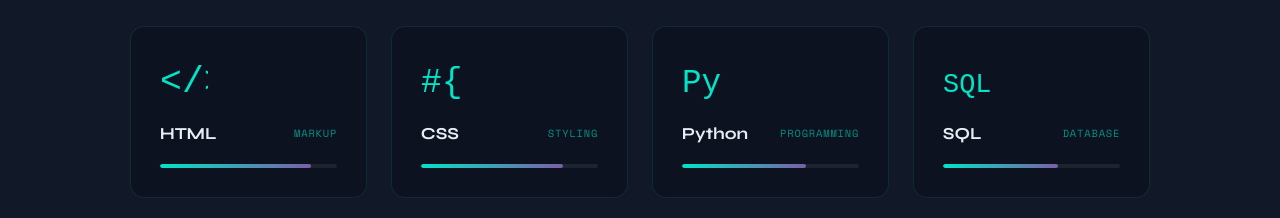
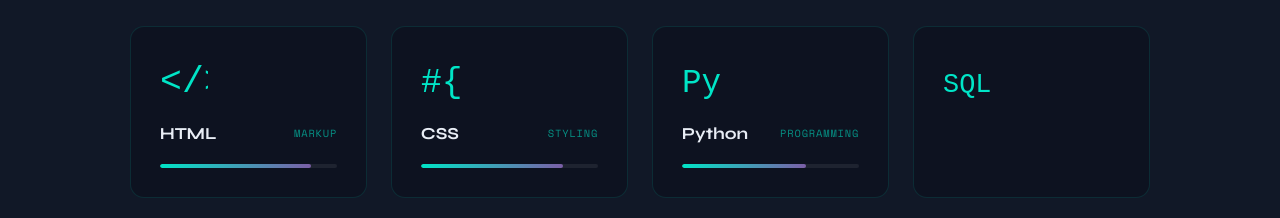
Before and after one commit to praveenkumar-source/praveen-portofolio, a website: page index.html in a window 1280 px wide. Shown: the part 1840-2058 px from the top of the page. Drawn offline with nearby package versions, Linux system fonts and the light colour scheme.

```diff
--- a/index.html
+++ b/index.html
@@ -189,14 +189,7 @@
           <div class="skill-icon-wrap">
             <svg viewBox="0 0 50 50" fill="none"><text y="38" font-size="28" font-family="monospace">SQL</text></svg>
           </div>
-          <div class="skill-info">
-            <span class="skill-name">SQL</span>
-            <span class="skill-tag">Database</span>
-          </div>
-          <div class="skill-bar-wrap"><div class="skill-bar" style="--w:65%"></div></div>
-        </div>
-      </div>
-    </div>
+
   </section>
 
   <!-- EDUCATION -->
```
